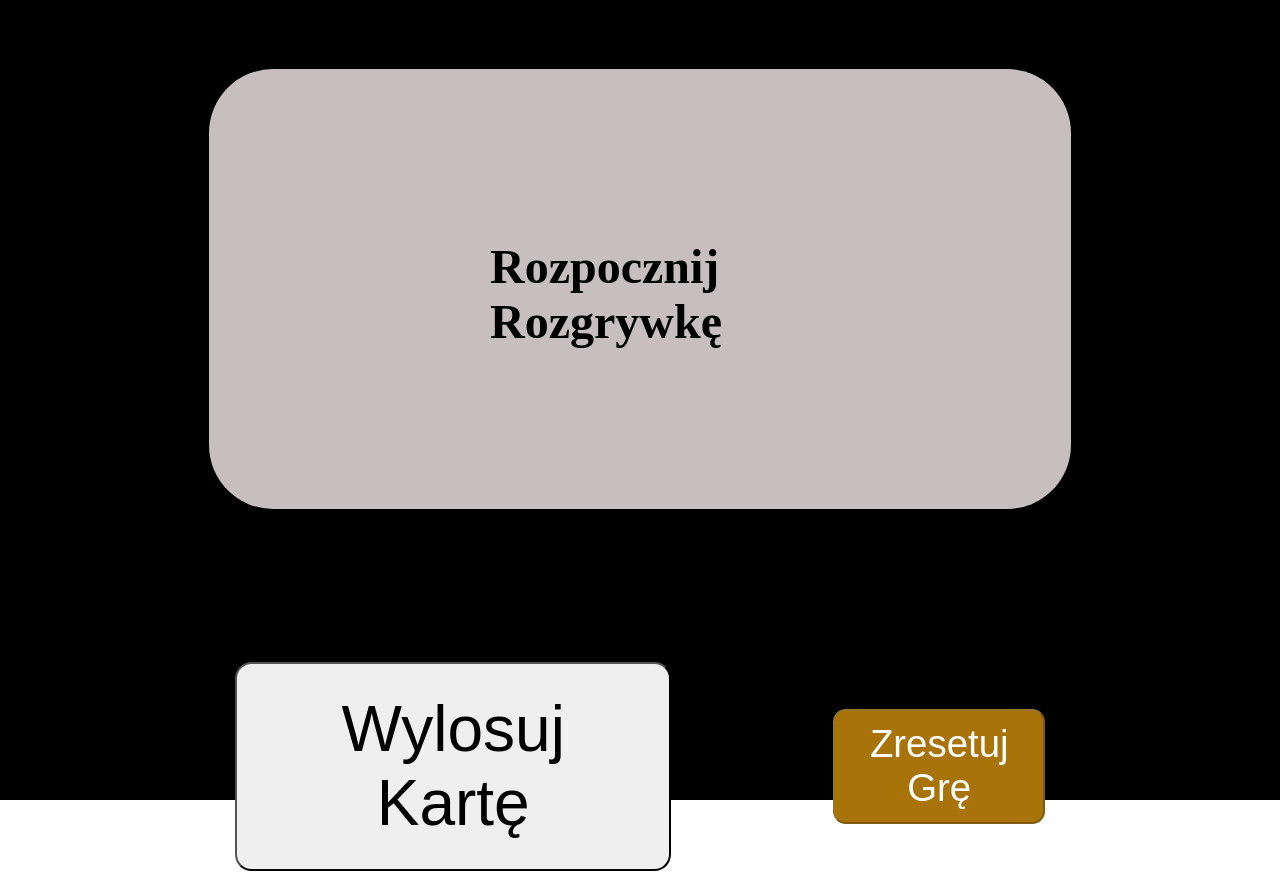
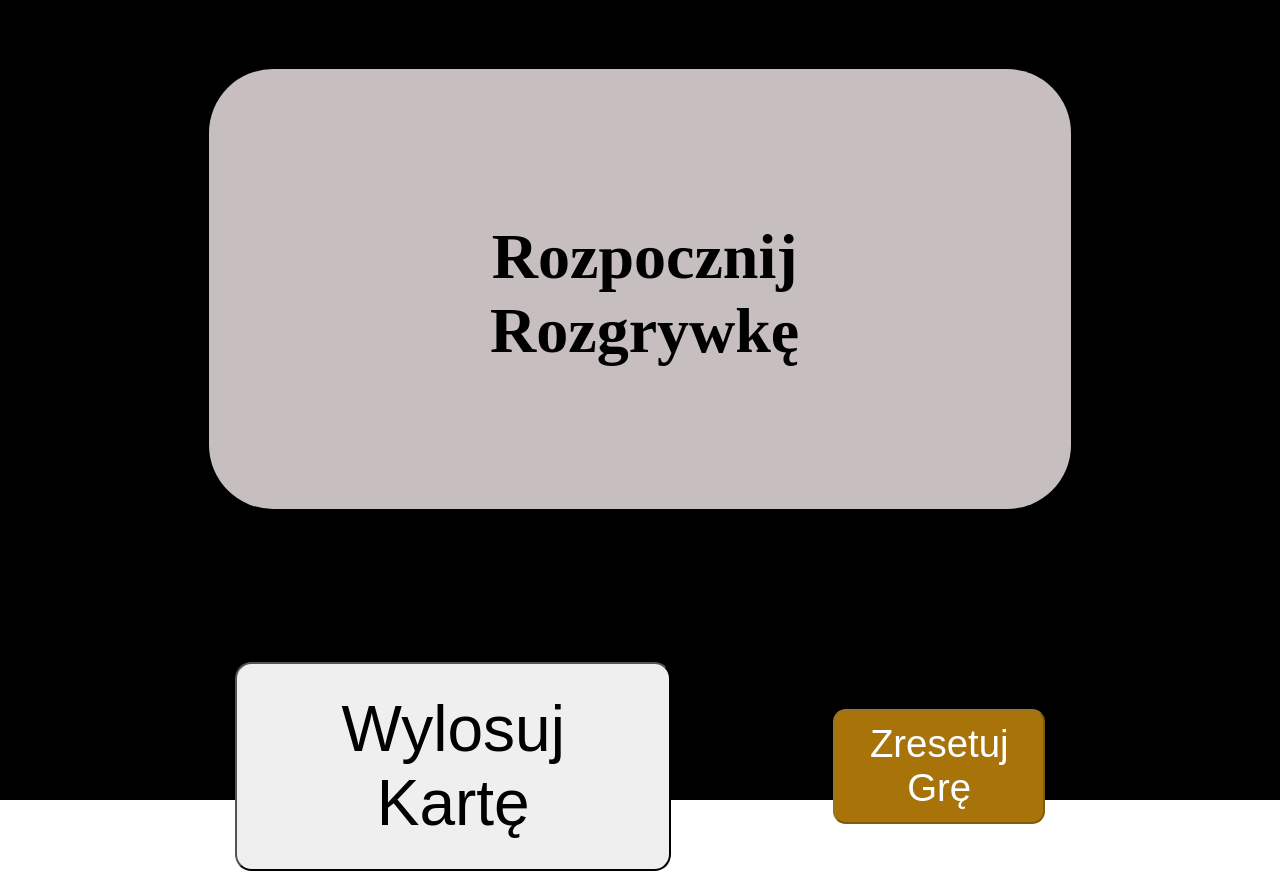
Before and after one commit to BunS16547/wiedzmin-karty, a React (Vite) app: page / in a window 1280 px wide. Built offline with nearby package versions, Linux system fonts and the light colour scheme.

Commit message:
poprawki na tel

```diff
--- a/src/App.css
+++ b/src/App.css
@@ -100,7 +100,8 @@ main {
 
     & h1 {
         color: black;
-        font-size: 3em;
+        font-size: 5vw;
+        text-align: center;
     }
 
     & img {
```
